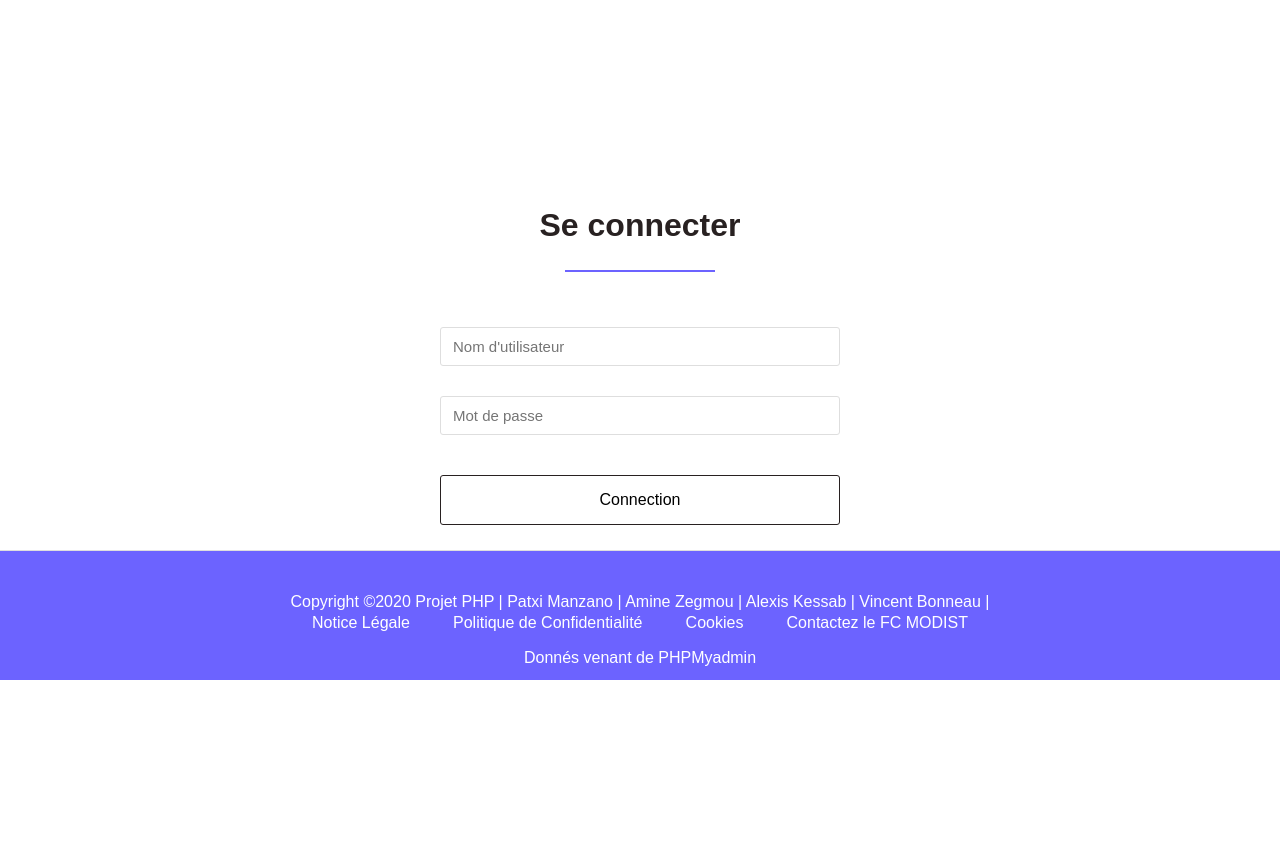
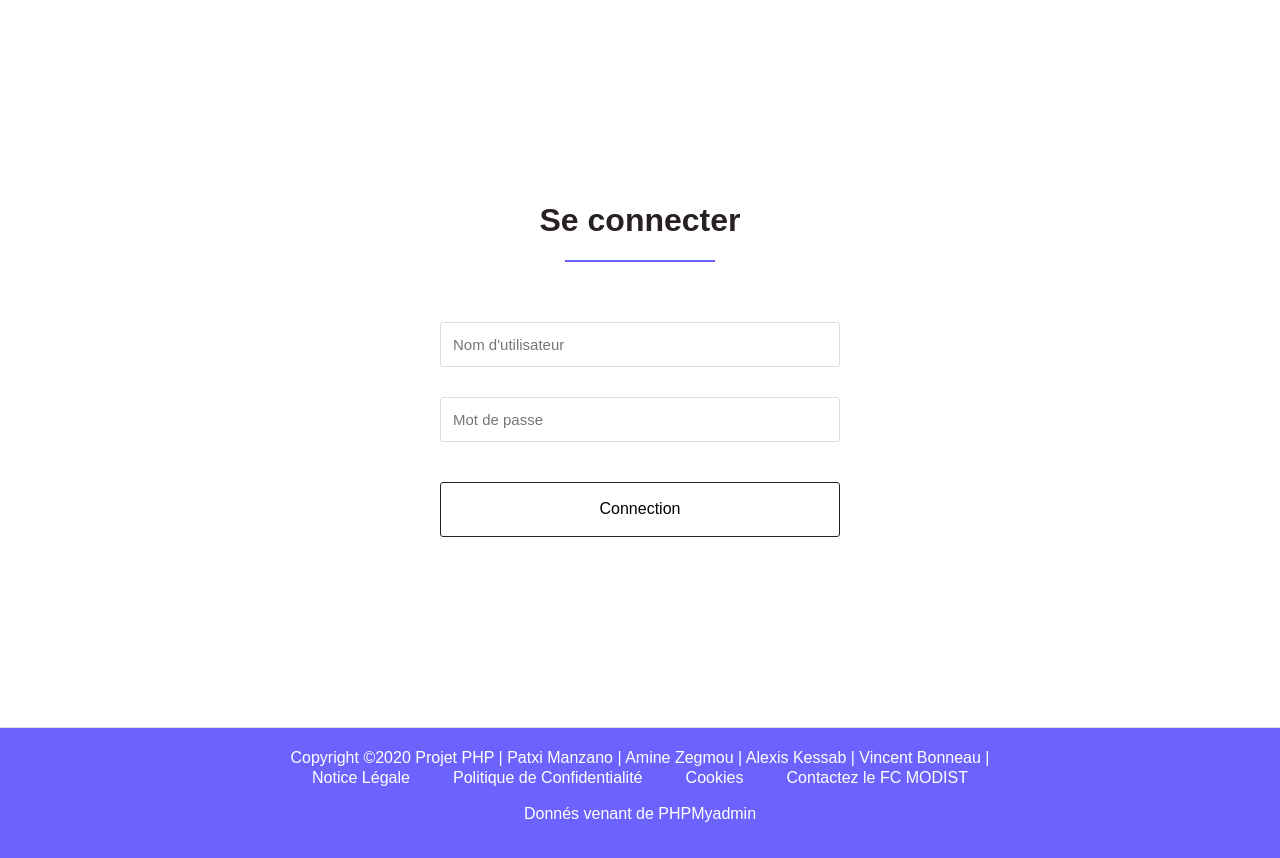
Before and after one commit to ZeAmine/auth-project, a PHP site: page /signin.php in a window 1280 px wide. Shown: the part 80-938 px from the top of the page. Before the commit the page ends 760 px from the top, so only its background shows below. Run offline with PHP 8.4, Linux system fonts and the light colour scheme.

Commit message:
css 3 eme
reste surement a faire des animations de mort mais sinon c'est finito

```diff
--- a/signin.php
+++ b/signin.php
@@ -19,6 +19,7 @@
         }
     }
     ?>
+
 </section>
 
 <?php require_once('footer.php') ?>
--- a/styles/index.css
+++ b/styles/index.css
@@ -283,6 +284,18 @@
 /*}*/
 
 /*----------------------------------------------------------------*/
+.signup{
+    display: flex;
+    justify-content: center;
+}
+
+.signin{
+    display: flex;
+    justify-content: center;
+    margin-top: 70px;
+    margin-bottom: 80px;
+}
+
 .signin,
 .signup {
     width: 100%;
@@ -296,8 +309,8 @@
     justify-content: center;
     align-items: center;
     width: 400px;
-    height: 400px;
-    margin: 150px auto 0;
+    margin-top: 70px;
+    margin-bottom: 80px;
     position: relative;
 }
 
@@ -589,15 +640,18 @@
     font-weight: 700;
     margin: 20px 0;
 }
+/*_________________SIGNIN________________________*/
+.signin{
+    width: 100%;
+}
+
 
 
 /*_________________FOOTER________________________*/
 
 footer{
+    box-sizing: content-box;
     display: block;
-    display: flex;
-    align-items: center;
-    justify-content: center;
     width: 100%;
     height: 130px;
     background-color: var(--purple);
@@ -611,9 +665,7 @@
     flex-direction: column;
     align-items: center;
     justify-content: center;
-    padding-top: 30px;
-
-
+    padding-top: 20px;
 }
 
 
```
Also changed, not shown: other parts of styles/index.css (+42 -3 lines), includes/functions.inc.php (+11 -4 lines), profile.php (+3 -7 lines).
